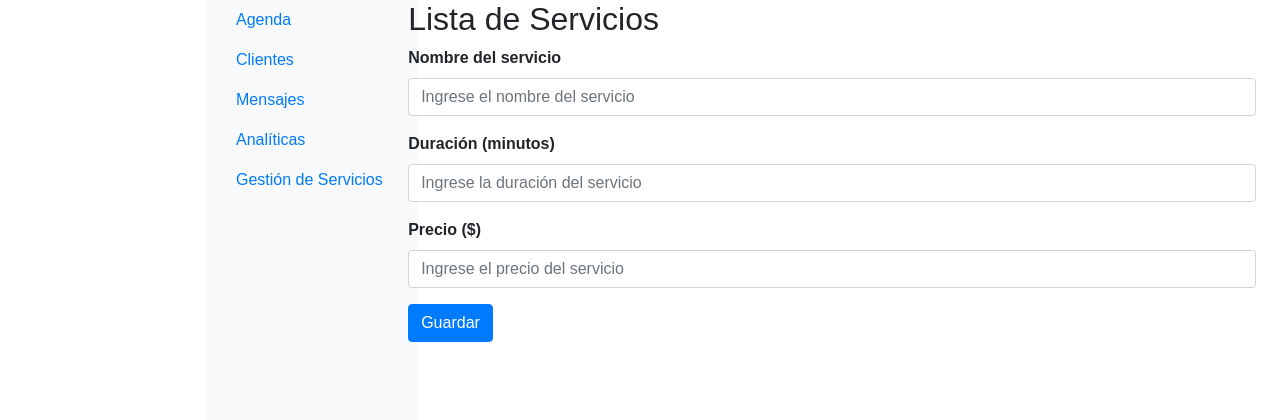
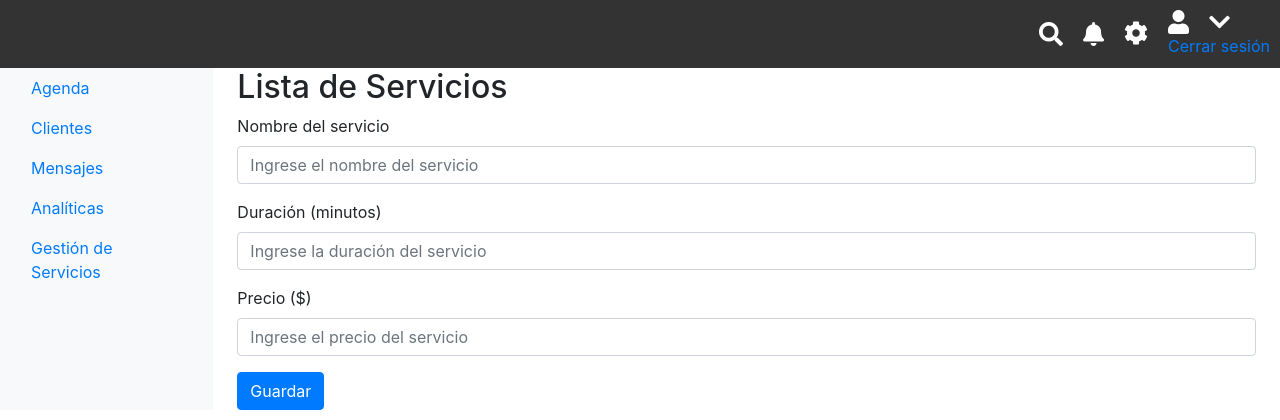
Before and after one commit to barrerot/peluqueria, a PHP site: page /configuracion-lista-servicios.html in a window 1280 px wide. Shown: the top 420 px of the page. Run offline with PHP 8.4, Linux system fonts and the light colour scheme; some libraries are stand-ins or nearby versions.

Commit message:
listadoservicios

```diff
--- a/configuracion-lista-servicios.html
+++ b/configuracion-lista-servicios.html
@@ -1,11 +1,3 @@
-<?php
-session_start();
-if (!isset($_SESSION['user_id'])) {
-    header("Location: acceso-usuario.html");
-    exit();
-}
-?>
-
 <!DOCTYPE html>
 <html lang="en">
 <head>
@@ -13,9 +5,135 @@ if (!isset($_SESSION['user_id'])) {
     <meta name="viewport" content="width=device-width, initial-scale=1.0">
     <title>Configuración - Lista de Servicios</title>
     <link href="https://stackpath.bootstrapcdn.com/bootstrap/4.5.2/css/bootstrap.min.css" rel="stylesheet">
-    <link rel="stylesheet" href="css/styles.css">
+    <link rel="stylesheet" href="https://cdnjs.cloudflare.com/ajax/libs/font-awesome/5.15.4/css/all.min.css">
+    <style>
+        .topnav {
+            overflow: hidden;
+            background-color: #333;
+            display: flex;
+            justify-content: flex-end;
+            padding: 10px;
+        }
+
+        .icon-container {
+            display: flex;
+            align-items: center;
+        }
+
+        .icon {
+            color: #fff;
+            font-size: 24px;
+            margin-right: 20px;
+            cursor: pointer;
+        }
+
+        .dropdown {
+            position: relative;
+            display: inline-block;
+        }
+
+        .dropdown-content {
+            display: none;
+            position: absolute;
+            right: 0;
+            background-color: #f9f9f9;
+            min-width: 160px;
+            box-shadow: 0px 8px 16px 0px rgba(0,0,0,0.2);
+            z-index: 1;
+            font-size: 16px;
+        }
+
+        .dropdown-content a {
+            color: black;
+            padding: 12px 16px;
+            text-decoration: none;
+            display: block;
+        }
+
+        .dropdown-content a:hover {
+            background-color: #ddd;
+        }
+
+        .search-container {
+            position: relative;
+            display: flex;
+            align-items: center;
+        }
+
+        .search-box {
+            display: none;
+            position: absolute;
+            right: 30px;
+            background-color: #f9f9f9;
+            padding: 5px;
+            box-shadow: 0px 8px 16px 0px rgba(0,0,0,0.2);
+            z-index: 1;
+            align-items: center;
+        }
+
+        .search-box input {
+            padding: 5px;
+            width: 200px;
+        }
+
+        .user-menu {
+            display: flex;
+            align-items: center;
+        }
+
+        .user-icon {
+            display: flex;
+            align-items: center;
+            cursor: pointer;
+        }
+
+        .arrow-icon {
+            transition: transform 0.3s;
+        }
+
+        .arrow-icon.open {
+            transform: rotate(180deg);
+        }
+
+        .search-button {
+            padding: 5px 10px;
+            background-color: #007bff;
+            border: none;
+            color: white;
+            cursor: pointer;
+        }
+
+        .search-button i {
+            margin-left: 5px;
+        }
+    </style>
 </head>
 <body>
+    <div class="topnav">
+        <div class="icon-container">
+            <div class="search-container">
+                <form id="searchForm" action="busqueda.php" method="POST" class="search-box">
+                    <input type="text" name="searchTerm" placeholder="Buscar...">
+                    <button type="submit" class="search-button">
+                        <i class="fas fa-arrow-right"></i>
+                    </button>
+                </form>
+                <i class="fas fa-search icon" id="searchIcon"></i>
+            </div>
+            <i class="fas fa-bell icon"></i>
+            <a href="configuracion-informacion.html"><i class="fas fa-cog icon"></i></a>
+            <div class="dropdown">
+                <div class="user-icon" id="userIcon">
+                    <i class="fas fa-user icon"></i>
+                    <i class="fas fa-chevron-down icon arrow-icon" id="arrowIcon"></i>
+                </div>
+                <div  id="userDropdown">
+                    <a href="logout.php">Cerrar sesión</a>
+                </div>
+            </div>
+        </div>
+    </div>
+
     <div class="container-fluid">
         <div class="row">
             <nav class="col-md-2 d-none d-md-block bg-light sidebar">
@@ -60,8 +178,46 @@ if (!isset($_SESSION['user_id'])) {
             </main>
         </div>
     </div>
-    <script src="https://code.jquery.com/jquery-3.5.1.slim.min.js"></script>
-    <script src="https://cdn.jsdelivr.net/npm/@popperjs/core@2.5.4/dist/umd/popper.min.js"></script>
-    <script src="https://stackpath.amazonaws.com/bootstrap/4.5.2/js/bootstrap.min.js"></script>
+
+    <script>
+        document.addEventListener('DOMContentLoaded', function() {
+            var searchIcon = document.getElementById('searchIcon');
+            var searchBox = document.querySelector('.search-box');
+            var userIcon = document.getElementById('userIcon');
+            var userDropdown = document.getElementById('userDropdown');
+            var arrowIcon = document.getElementById('arrowIcon');
+
+            searchIcon.addEventListener('click', function(event) {
+                event.stopPropagation();
+                if (searchBox.style.display === 'flex') {
+                    searchBox.style.display = 'none';
+                } else {
+                    searchBox.style.display = 'flex';
+                    searchBox.querySelector('input').focus();
+                }
+            });
+
+            userIcon.addEventListener('click', function(event) {
+                event.stopPropagation();
+                if (userDropdown.style.display === 'block') {
+                    userDropdown.style.display = 'none';
+                    arrowIcon.classList.remove('open');
+                } else {
+                    userDropdown.style.display = 'block';
+                    arrowIcon.classList.add('open');
+                }
+            });
+
+            window.addEventListener('click', function(event) {
+                if (searchBox.style.display === 'flex' && !event.target.closest('.search-container')) {
+                    searchBox.style.display = 'none';
+                }
+                if (userDropdown.style.display === 'block' && !event.target.closest('.user-icon')) {
+                    userDropdown.style.display = 'none';
+                    arrowIcon.classList.remove('open');
+                }
+            });
+        });
+    </script>
 </body>
 </html>
```
Also changed, not shown: listado-servicios.php (+51 -17 lines).
